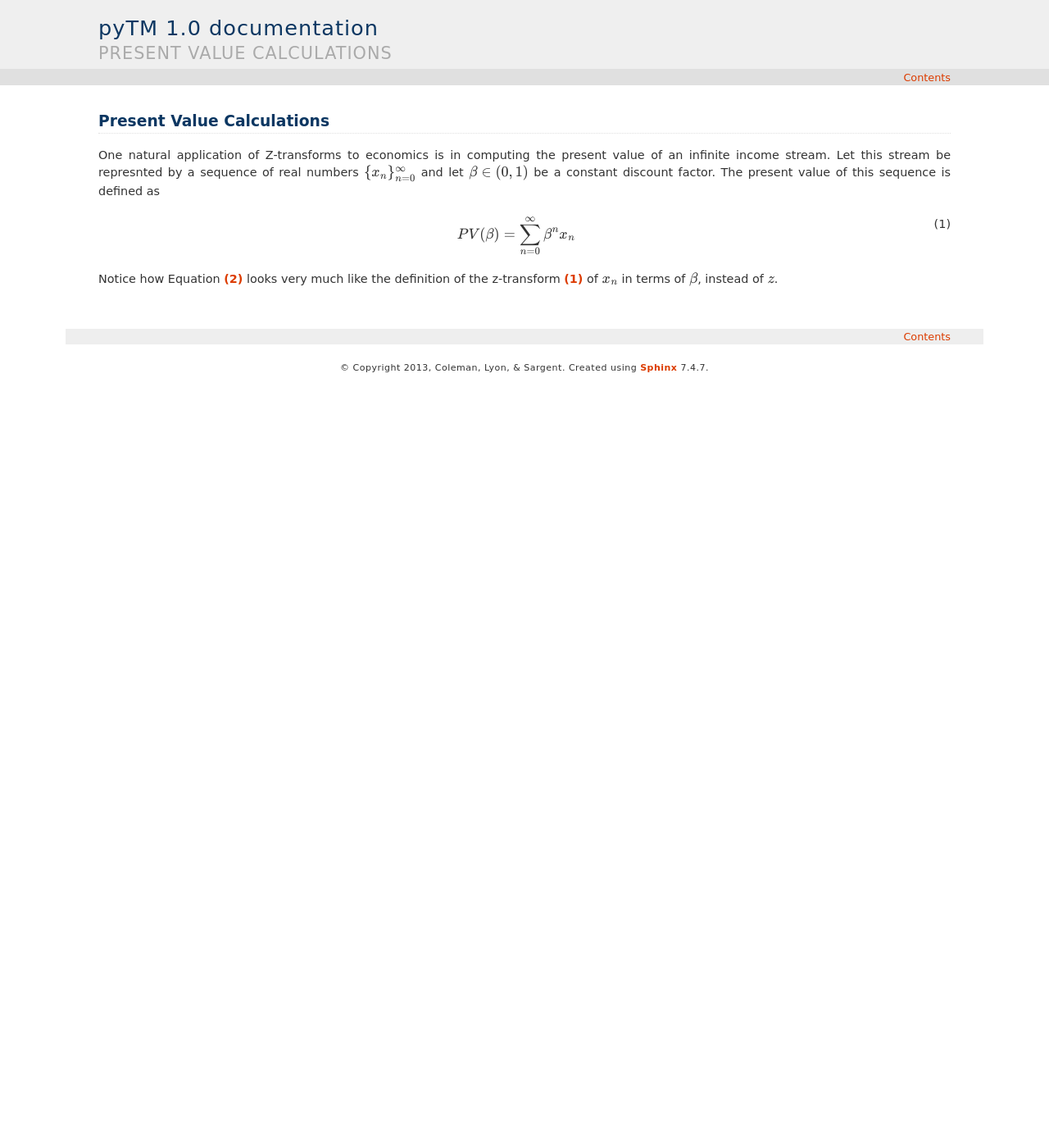
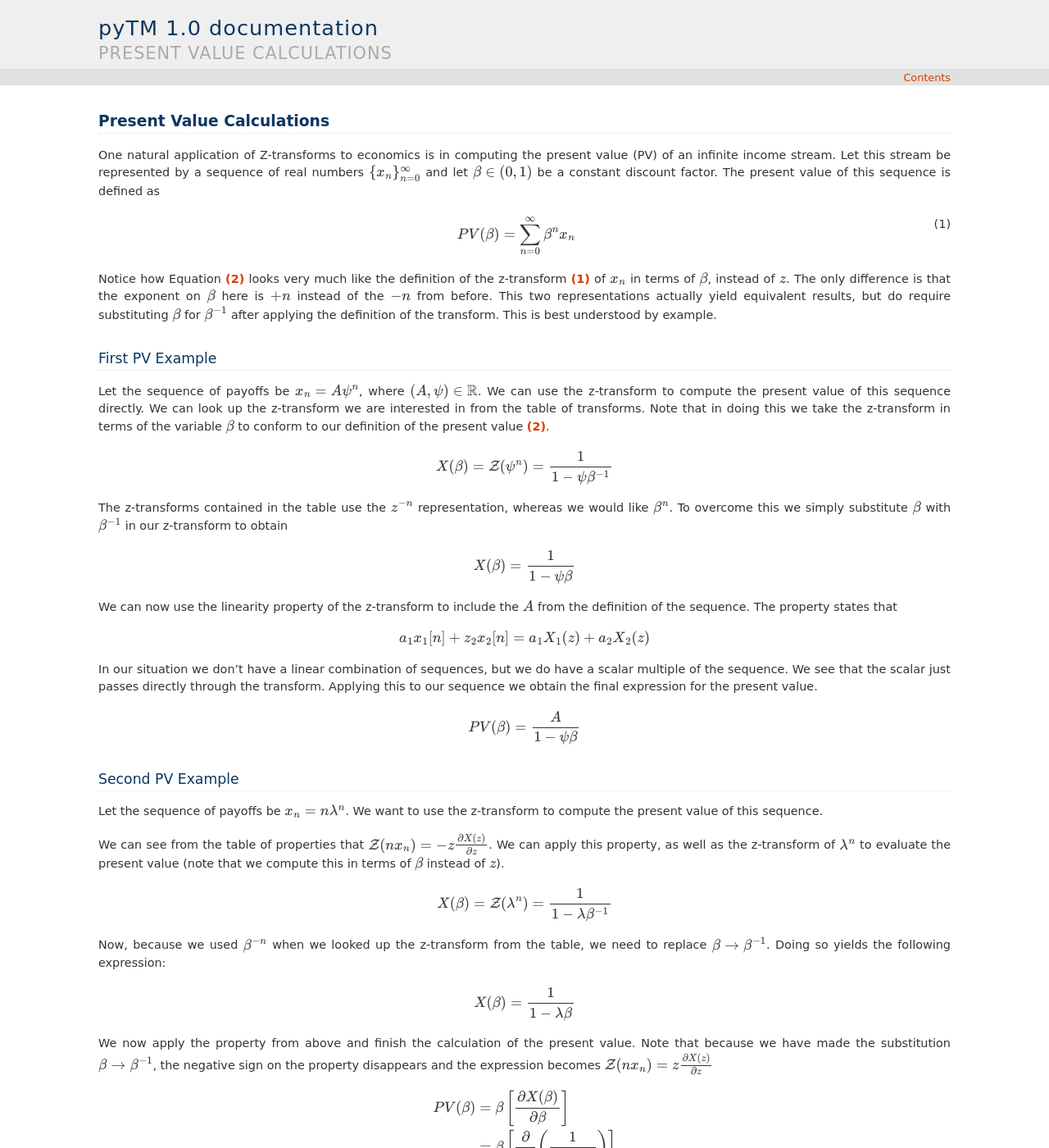
Before and after one commit to sternSargentRA/pyTM, a Sphinx documentation site: the page built from Docs/source/ztransforms/pv.rst, in a window 1280 px wide and 1400 px high. Shown: the whole window at 82% size. Built offline with Sphinx 7.4.7, drawn with Linux system fonts in a browser that asks for light colours; some of the changed text lies outside the part shown.

Commit message:
ENH: Updated present values

```diff
--- a/Docs/source/ztransforms/pv.rst
+++ b/Docs/source/ztransforms/pv.rst
@@ -1,11 +1,73 @@
 Present Value Calculations
 ==========================
 
-One natural application of Z-transforms to economics is in computing the present value of an infinite income stream. Let this stream be represnted by a sequence of real numbers :math:`\{x_n\}_{n=0}^{\infty}` and let :math:`\beta \in (0, 1)` be a constant discount factor. The present value of this sequence is defined as
+One natural application of Z-transforms to economics is in computing the present value (PV) of an infinite income stream. Let this stream be represented by a sequence of real numbers :math:`\{x_n\}_{n=0}^{\infty}` and let :math:`\beta \in (0, 1)` be a constant discount factor. The present value of this sequence is defined as
 
 .. math::
     :label: eq_PVdef
 
     PV(\beta) = \sum_{n=0}^{\infty} \beta^n x_n
 
-Notice how Equation :eq:`eq_PVdef` looks very much like the definition of the z-transform :eq:`eq_ZTdef` of :math:`x_n` in terms of :math:`\beta`, instead of :math:`z`.
+Notice how Equation :eq:`eq_PVdef` looks very much like the definition of the z-transform :eq:`eq_ZTdef` of :math:`x_n` in terms of :math:`\beta`, instead of :math:`z`. The only difference is that the exponent on :math:`\beta` here is :math:`+n` instead of the :math:`-n` from before. This two representations actually yield equivalent results, but do require substituting :math:`\beta` for :math:`\beta^{-1}` after applying the definition of the transform. This is best understood by example.
+
+First PV Example
+^^^^^^^^^^^^^^^^
+
+Let the sequence of payoffs be :math:`x_n = A \psi^n`, where :math:`(A, \psi) \in \mathbb{R}`. We can use the z-transform to compute the present value of this sequence directly. We can look up the z-transform we are interested in from the table of transforms. Note that in doing this we take the z-transform in terms of the variable :math:`\beta` to conform to our definition of the present value :eq:`eq_PVdef`.
+
+.. math::
+
+    X(\beta) = \mathcal{Z}(\psi^n) = \frac{1}{1 - \psi \beta^{-1}}
+
+The z-transforms contained in the table use the :math:`z^{-n}` representation, whereas we would like :math:`\beta^n`. To overcome this we simply substitute :math:`\beta` with :math:`\beta^{-1}` in our z-transform to obtain
+
+.. math::
+
+    X(\beta) =  \frac{1}{1 - \psi \beta}
+
+We can now use the linearity property of the z-transform to include the :math:`A` from the definition of the sequence. The property states that
+
+.. math::
+
+    a_1 x_1[n] + z_2 x_2[n] =  a_1 X_1(z) + a_2 X_2(z)
+
+In our situation we don't have a linear combination of sequences, but we do have a scalar multiple of the sequence. We see that the scalar just passes directly through the transform. Applying this to our sequence we obtain the final expression for the present value.
+
+.. math::
+
+    PV(\beta) = \frac{A}{1 - \psi \beta}
+
+
+Second PV Example
+^^^^^^^^^^^^^^^^^
+
+Let the sequence of payoffs be :math:`x_n = n \lambda^n`. We want to use the z-transform to compute the present value of this sequence.
+
+We can see from the table of properties that :math:`\mathcal{Z}(n x_n) = -z \frac{\partial X(z)}{\partial z}`. We can apply this property, as well as the z-transform of :math:`\lambda^n` to evaluate the present value (note that we compute this in terms of :math:`\beta` instead of :math:`z`).
+
+.. math::
+
+    X(\beta) = \mathcal{Z}(\lambda^n) = \frac{1}{1 - \lambda \beta^{-1}}
+
+Now, because we used :math:`\beta^{-n}` when we looked up the z-transform from the table, we need to replace :math:`\beta \rightarrow \beta^{-1}`. Doing so yields the following expression:
+
+.. math::
+
+    X(\beta) = \frac{1}{1 - \lambda \beta}
+
+We now apply the property from above and finish the calculation of the present value. Note that because we have made the substitution :math:`\beta \rightarrow \beta^{-1}`, the negative sign on the property disappears and the expression becomes :math:`\mathcal{Z}(n x_n) = z \frac{\partial X(z)}{\partial z}`
+
+.. math::
+
+    PV(\beta) &= \beta \left[ \frac{\partial X(\beta)}{\partial \beta} \right]\\
+    &= \beta \left[ \frac{\partial}{\partial \beta } \left(\frac{1}{1 - \lambda \beta} \right) \right] \\
+    &= \beta \left[ \frac{\lambda }{(1-\beta  \lambda )^2} \right] \\
+    &= \frac{\lambda \beta }{(1-\beta  \lambda )^2}
+
+Reminders for PV Calculations
+^^^^^^^^^^^^^^^^^^^^^^^^^^^^^
+
+When using the z-transform to compute do present value calculations it is important to keep a few things in mind:
+
+- Make sure that you adjust :math:`X(z)` to be in terms of :math:`z^n` immediately after taking the transform. As shown in the two examples above, this is done by substituting :math:`z \rightarrow z^{-1}`. Note that if you compute the infinite sum directly, just use :math:`z^n` to begin with and don't worry about making substitutions.
+- Carefully examine the transform, properties, and theorems tables to avoid computing the infinite sum in the transform definition directly. Often this will require a little bit of algebra on the initial sequence to get it in the form of an one or more entries in the table.
--- a/Docs/source/ztransforms/z_transforms.rst
+++ b/Docs/source/ztransforms/z_transforms.rst
@@ -3,6 +3,7 @@ Introduction to Z-Transforms
 ****************************
 
 .. contents::
+    :depth: 3
 
 In this module we will introduce the idea of a z-Transform.  For those of you who are familiar with Laplace transforms, the z-Transform can basically be seen as the discrete time equivalent of the Laplace transform.  The z-Transform will share many of the same properties as the Laplace transform.  For those of you who are not familiar with the Laplace transform then the information provided should be sufficient for your understanding.
 
```
